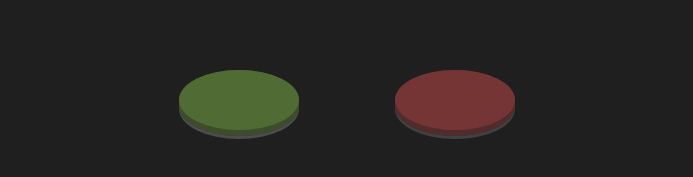
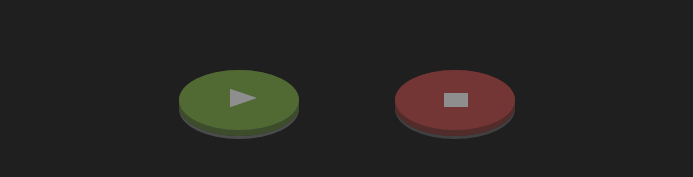
Before and after one commit to robbutcher2001/digital-chronometer, a React (Create React App) app: page / in a window 1280 px wide. Shown: the part 491-668 px from the top of the page, without its empty margins (293-986 px from the left). Built offline with nearby package versions, Linux system fonts and the light colour scheme.

Commit message:
Play/pause symbols

```diff
--- a/src/components/Button/index.css
+++ b/src/components/Button/index.css
@@ -3,7 +3,7 @@ button {
   width: 120px;
   height: 84px;
   border: none;
-  border-radius: 60px/30px;
+  border-radius: 60px/30px; /* if it's 2:1 ratio, you get standard cylinder but this ratio makes it move like a button? */
   padding: 0;
   outline: none;
   cursor: pointer;
@@ -53,27 +53,20 @@ button.stop:before {
   background-color: #c94c4c;
 }
 
-/* button.start div {
-  margin: 0;
+button.start:after {
+  content: "";
   position: absolute;
-  top: 8px;
+  top: 10px;
   border: 18px solid transparent;
   border-left-color: #fff;
-  transform: scale(1.5, 0.8);
-} */
+  transform: scale(1.5, 0.8) rotateX(50deg);
+}
 
-/* button.stop div { */
-/* margin: 0;
+button.stop:after {
+  content: "";
   position: absolute;
-  top: 14px;
-  left: 58px; */
-/* top: calc(50% - 12px);
-  left: calc(50% - 12px); */
-/* border: 12px solid #fff;
-} */
-
-.cylinder {
-  /* border-radius: 65px/35px; if it's 2:1 ratio, you get standard cylinder but this ratio makes it move like a button? */
-  /* background-color: rgba(201, 76, 76, 0.6); */
-  /* box-shadow: 0px 3px 0px rgb(255 255 255 / 30%); */
+  top: 18px;
+  left: calc(50% - 11px);
+  border: 12px solid #fff;
+  transform: rotateX(54deg);
 }
```
